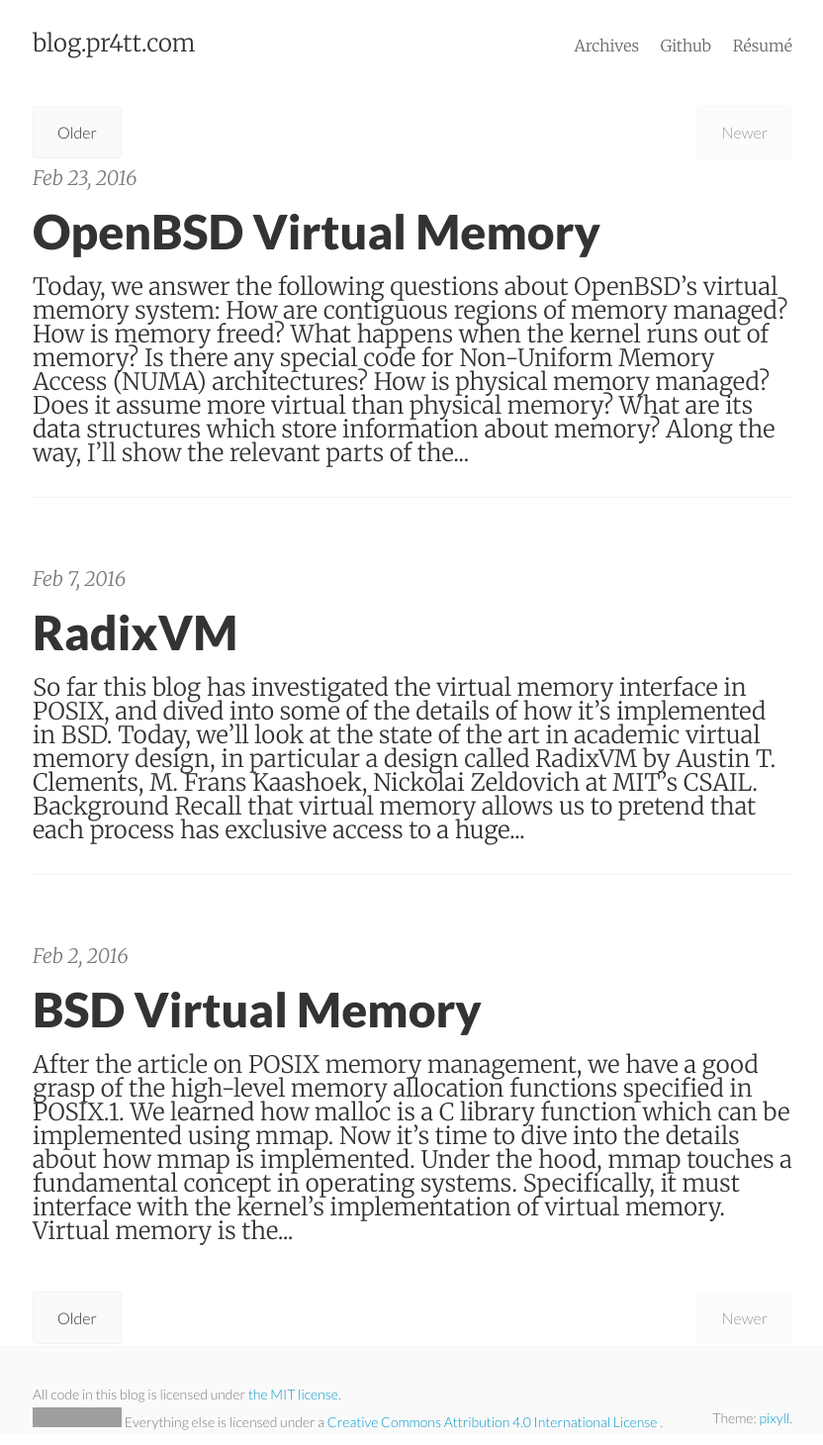
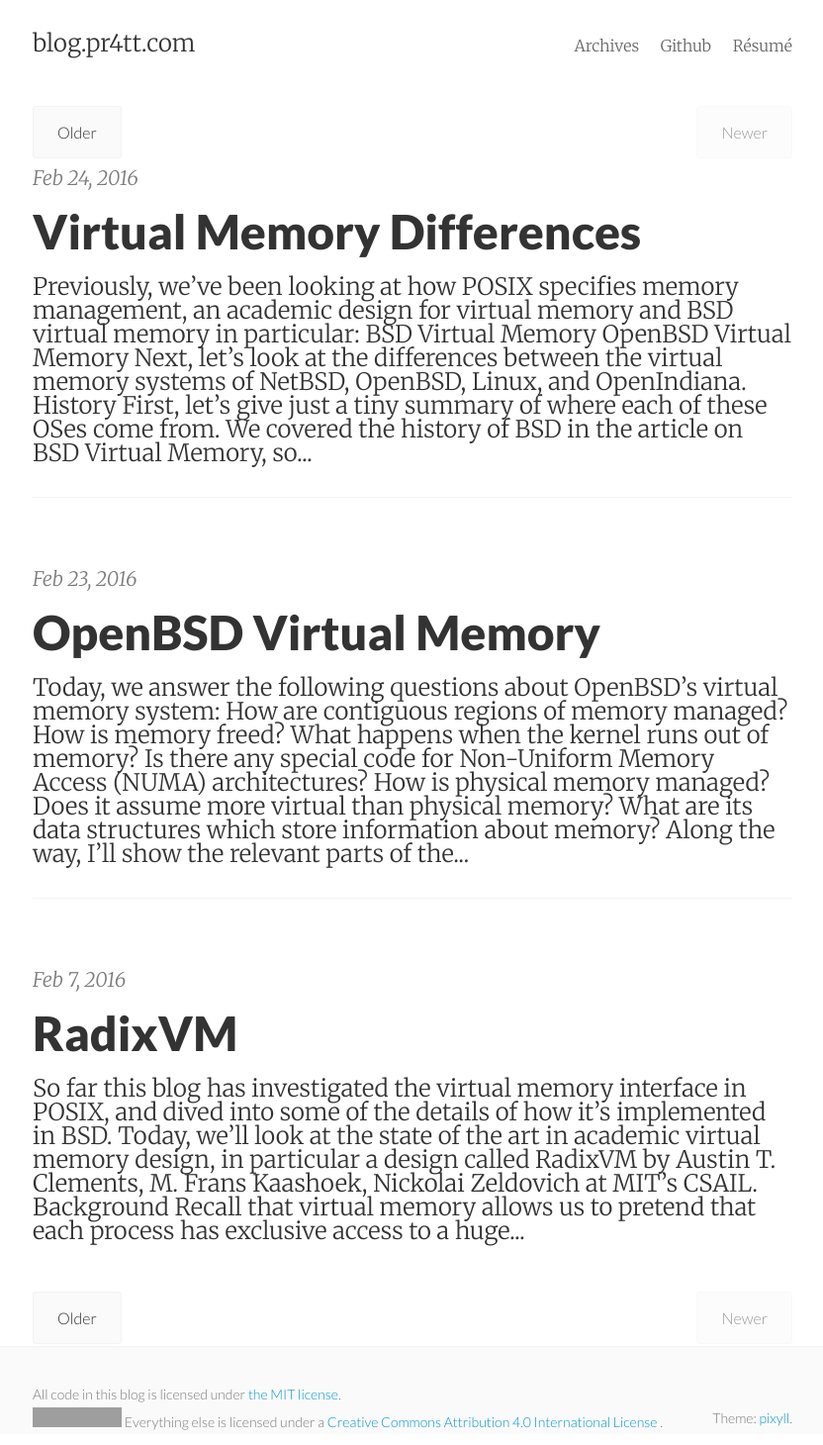
Before and after one commit to spratt/spratt.github.io, a Jekyll site: the page built from archives/index.html, in a window 1280 px wide. Shown: the whole page at 99% size, without its empty margins (223-1055 px from the left). Built offline with Jekyll 4.4.1, drawn with Linux system fonts in a browser that asks for light colours; the list of posts is cut into pages by our own code; some of the changed lines change nothing that is shown; grey boxes are pictures that could not be loaded.

Commit message:
Publish VM differences

```diff
--- a/_config.yml
+++ b/_config.yml
@@ -5,6 +5,7 @@ author:        Simon David Pratt
 description:   "Simon Pratt's blog"
 url:           "http://blog.pr4tt.com"
 google_analytics:
+highlighter: pygments
 
 # Build settings
 gems: [jekyll-paginate]
--- a/_posts/2016-02-24-VM-Differences.markdown
+++ b/_posts/2016-02-24-VM-Differences.markdown
@@ -1,5 +1,5 @@
 ---
-published: false
+published: true
 title: Virtual Memory Differences
 layout: post
 tags: [OS, unix, BSD, memory, virtual memory, linux, solaris, sunos, openindiana]
@@ -34,6 +34,10 @@ When OpenBSD's kernel runs out of memory, it simply panics.  I think the same is
 Linux infamously has an Out-Of-Memory (OOM) killer.  This is a heuristic that runs when the kernel runs out of memory, and decides on a process to kill in order to free up memory.
 
 ## Copy-on-write mechanisms
+
+In UVM, copy-on-write simply creates a read-only reference to a backing `uvm_object`.  When written to, UVM creates an anonymous map, and copies the `uvm_object`'s data into the anonymous map.  (See page 51 of [Cranor's dissertation](http://chuck.cranor.org/p/diss.pdf).)
+
+This simplifies the original VM system, which used chains of copy/shadow objects which could get arbitrarily long.
 
 ## How the kernel accesses user memory
 
@@ -121,14 +125,39 @@ dofileread(int fd, struct file *fp, void *buf, size_t nbyte,
 }
 {% endhighlight %}
 
-Actually, I think that the `SCARGS()` macro uses something like linux's `copy_from_user()` function, whose equivalent is [`copyin()` in NetBSD](http://nixdoc.net/man-pages/NetBSD/man9/copyout.9.html).  So the next step is to find where `SCARGS()` and `copyin()` are defined.
+Actually, I think that the `SCARGS()` macro uses something like linux's `copy_from_user()` function, whose equivalent is [`copyin()` in NetBSD](http://netbsd.gw.com/cgi-bin/man-cgi?copyin+9+NetBSD-current).
 
-[Chuck Silvers' UBC paper](https://www.usenix.org/legacy/event/usenix2000/freenix/full_papers/silvers/silvers_html/) states the intention to implement `copyin()`/`copyout()` using UVM page loans.  Can't tell yet if this was implemented.
+[Chuck Silvers' UBC paper](https://www.usenix.org/legacy/event/usenix2000/freenix/full_papers/silvers/silvers_html/) states the intention to implement `copyin()`/`copyout()` using UVM page loans, but this doesn't seem to be implemented.
 
-{% highlight C %}
-{% endhighlight %}
+It turns out, the implementation for `copyin()` is hardware-dependent since it is related to how pmap actually stores the memory.  The x86-64 implementation is in [`src/sys/arch/amd64/amd64/copy.S`](http://cvsweb.netbsd.org/bsdweb.cgi/src/sys/arch/amd64/amd64/copy.S?rev=1.20&content-type=text/x-cvsweb-markup&only_with_tag=MAIN):
 
-{% highlight C %}
+{% highlight asm %}
+ENTRY(copyin)
+	DEFERRED_SWITCH_CHECK
+
+	xchgq	%rdi,%rsi
+	movq	%rdx,%rax
+
+	addq	%rsi,%rdx		/* check source address not wrapped */
+	jc	_C_LABEL(copy_efault)
+	movq	$VM_MAXUSER_ADDRESS,%r8
+	cmpq	%r8,%rdx
+	ja	_C_LABEL(copy_efault)	/* j if end in kernel space */
+
+.Lcopyin_start:
+3:	/* bcopy(%rsi, %rdi, %rax); */
+	movq	%rax,%rcx
+	shrq	$3,%rcx
+	rep
+	movsq
+	movb	%al,%cl
+	andb	$7,%cl
+	rep
+	movsb
+.Lcopyin_end:
+	xorl	%eax,%eax
+	ret
+	DEFERRED_SWITCH_CALL
 {% endhighlight %}
 
 ## Dead queue (OpenBSD versus NetBSD)
```
